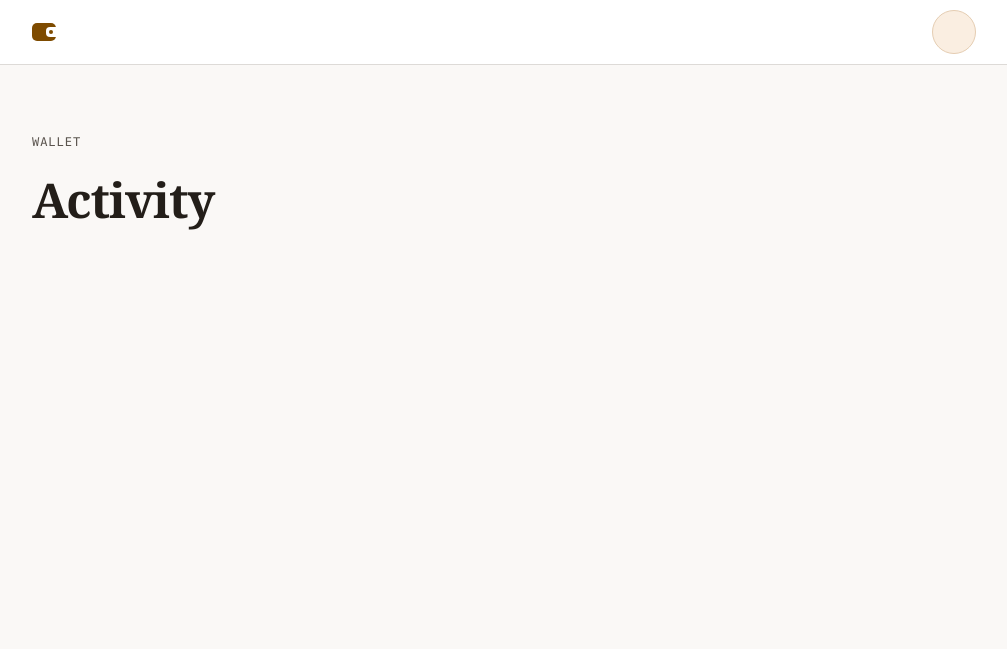
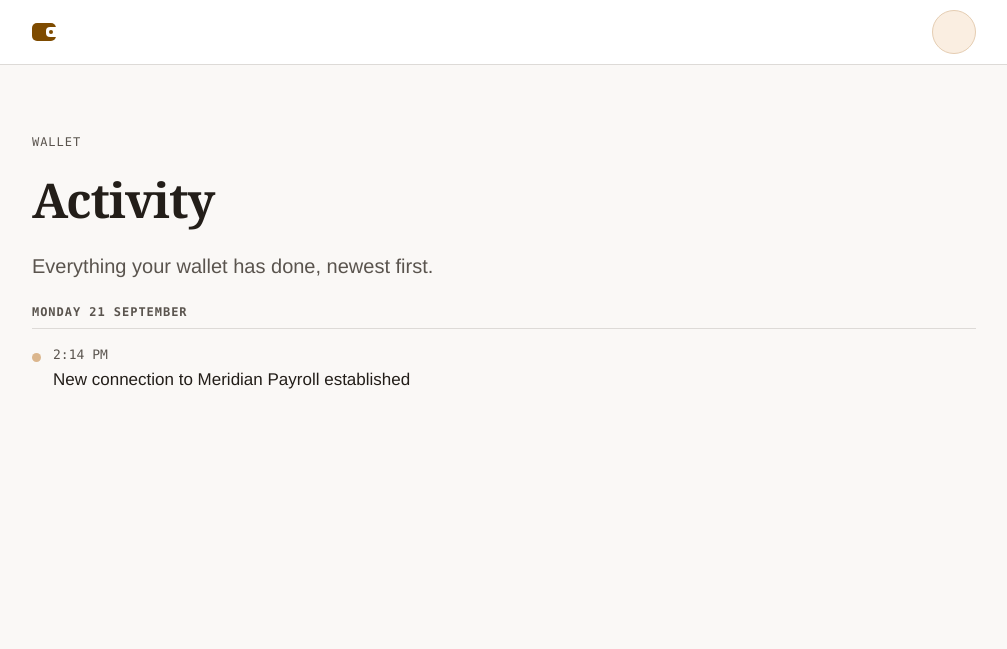
Before and after one commit to edmullen/credentials-demo, a FastAPI app: template apps/wallet/app/templates/activity.html in a window 1280 px wide. Shown: the top 649 px of the page, without its empty margins (136-1143 px from the left). Run offline with FastAPI, Linux system fonts and the light colour scheme; the template is opened without the code that fills it, so the values that code supplies are empty.

Commit message:
Build the Activity screen
Heading, one line of purpose, and one sample log item under a fixed day
heading. Nothing in Loop 2 generates events.

Co-Authored-By: Claude Sonnet 5 <noreply@anthropic.com>

```diff
--- a/apps/wallet/app/templates/activity.html
+++ b/apps/wallet/app/templates/activity.html
@@ -6,5 +6,20 @@
         <p class="intro__eyebrow">Wallet</p>
         <h1 class="intro__title">Activity</h1>
       </div>
+      <p class="intro__purpose">Everything your wallet has done, newest first.</p>
+      {# A fixed sample day, not a computed "today": nothing in Loop 2 generates events, and a live
+         date would imply the log is live. Loop 4 replaces this (docs/design.md §6). #}
+      <section class="stack-s" aria-labelledby="day-0">
+        <h2 class="intro__eyebrow" id="day-0">Monday 21 September</h2>
+        <ol class="log">
+          <li class="log__item">
+            <span class="log__dot" aria-hidden="true"></span>
+            <span class="log__body">
+              <span class="log__time">2:14 PM</span>
+              <span>New connection to Meridian Payroll established</span>
+            </span>
+          </li>
+        </ol>
+      </section>
     </div>
 {% endblock %}
```
Also changed, not shown: apps/wallet/tests/test_routes.py (+9 -0 lines).
